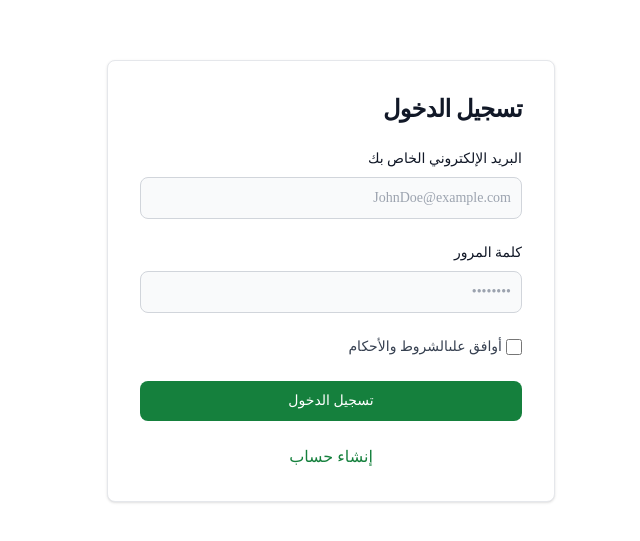
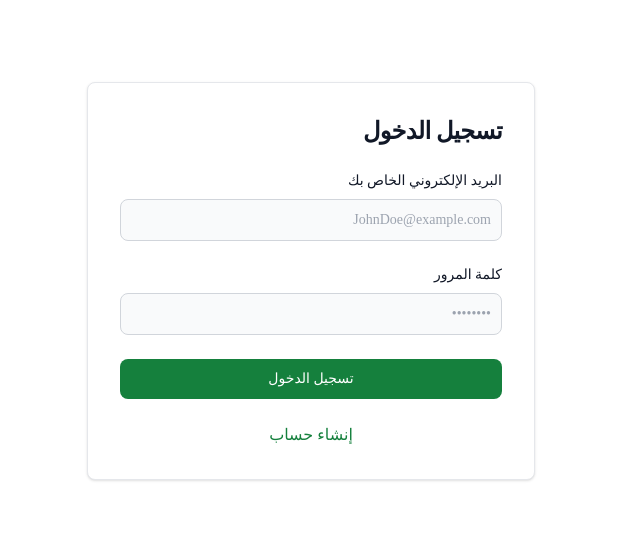
Before and after one commit to Abdallah66hossam/mal-allah, a React (Vite) app: page /login in a window 1280 px wide. Shown: the part 119-660 px from the top of the page, without its empty margins (437-1077 px from the left). Built offline with nearby package versions, Linux system fonts and the light colour scheme; a web font is replaced by a local one.

Commit message:
integrate api with signup, login, create project and logout(working)

```diff
--- a/src/layout/RootLayout.jsx
+++ b/src/layout/RootLayout.jsx
@@ -1,6 +1,6 @@
 import { Outlet, useLocation } from "react-router-dom";
-import NavBar from "./NavBar";
-import Footer from "./Footer";
+import NavBar from "./shared/NavBar";
+import Footer from "./shared/Footer";
 
 const RootLayout = () => {
   const location = useLocation();
--- a/src/layout/auth/components/Login.jsx
+++ b/src/layout/auth/components/Login.jsx
@@ -1,11 +1,11 @@
+import { useEffect } from "react";
 import axios from "axios";
-import { useEffect, useState } from "react";
 import { Link, useNavigate } from "react-router-dom";
-import Alert from "../../Alert";
+import { useAlert } from "../../context/AlertContext";
 
 const Login = () => {
   const navigate = useNavigate();
-  const [alert, setAlert] = useState({});
+  const { showAlert } = useAlert();
 
   useEffect(() => {
     const token = localStorage.getItem("token");
@@ -23,40 +23,25 @@ const Login = () => {
     if (!email || !password) return;
 
     try {
-      const response = await axios.post("https://donate-app-n7oe.onrender.com/login", formData);
+      const response = await axios.post(
+        "https://donate-app-n7oe.onrender.com/login",
+        {
+          email,
+          password,
+        }
+      );
 
       const { token } = response.data.data;
-      console.log(token);
       localStorage.setItem("token", token);
-      setAlert({ message: response.data.message, type: "success" });
-
-      if(token){
-        axios.interceptors.request.use((config) => {
-          config.headers["Authorization"] = `${token}`;
-          return config;
-        });
-      }
-
+      showAlert(response.data.message, "teal");
       navigate("/");
     } catch (error) {
-      setAlert({ message: "Error registering user", type: "error" });
+      showAlert(error.response.data.error, "red");
     }
   };
 
-  const handleCloseAlert = () => {
-    setAlert(null);
-  };
-
   return (
-    <>
-       {alert && (
-        <Alert
-          message={alert.message}
-          type={alert.type}
-          onClose={handleCloseAlert}
-        />
-      )}
-      <form onSubmit={handleSubmit}>
+    <form onSubmit={handleSubmit}>
       <div className="flex flex-col items-center justify-center h-screen px-6 py-8 mx-auto lg:py-0">
         <div className="w-full bg-white rounded-lg shadow border md:mt-0 sm:max-w-md xl:p-0">
           <div className="p-6 space-y-4 md:space-y-6 sm:p-8">
@@ -93,30 +78,6 @@ const Login = () => {
                 className="bg-gray-50 border border-gray-300 text-gray-900 sm:text-sm rounded-lg block w-full p-2.5"
               />
             </div>
-            <div className="flex items-start">
-              <div className="flex items-center h-5">
-                <input
-                  id="terms"
-                  name="terms"
-                  type="checkbox"
-                  className="w-4 h-4 border border-gray-300 rounded bg-gray-50 focus:ring-3 focus:ring-primary-300 bg-gray-700 border-gray-600 focus:ring-primary-600 ring-offset-gray-800"
-                />
-              </div>
-              <div className="ml-3 text-sm">
-                <label
-                  htmlFor="terms"
-                  className="m-1 font-light text-gray-700 text-gray-300"
-                >
-                  أوافق على
-                  <a
-                    href="#"
-                    className="font-medium text-primary-600 hover:underline text-primary-500"
-                  >
-                    الشروط والأحكام
-                  </a>
-                </label>
-              </div>
-            </div>
             <button
               type="submit"
               className="w-full bg-green-700 hover:bg-green-600 focus:ring-4 focus:outline-none focus:ring-primary-300 font-medium rounded-lg text-sm px-5 py-2.5 text-center  focus:ring-blue-800 text-white"
@@ -130,8 +91,6 @@ const Login = () => {
         </div>
       </div>
     </form>
-    </>
-
   );
 };
 
--- a/src/layout/auth/components/Project.jsx
+++ b/src/layout/auth/components/Project.jsx
@@ -1,7 +1,21 @@
 import axios from "axios";
-import { useState } from "react";
+import { useEffect, useState } from "react";
+import { useAlert } from "../../context/AlertContext";
+import { useNavigate } from "react-router-dom";
 
 const Register = () => {
+  const navigate = useNavigate();
+
+  useEffect(() => {
+    const token = localStorage.getItem("token");
+    if (!token) {
+      navigate("/");
+    }
+
+    axios.get()
+  }, [navigate]);
+
+  const { showAlert } = useAlert();
   const [formData, setFormData] = useState({
     name_ar: "",
     name_en: "",
@@ -33,7 +47,8 @@ const Register = () => {
     try {
       const token = localStorage.getItem("token");
       if (!token) {
-        throw new Error("Authentication token not found");
+        showAlert("Authentication token not found", "red");
+        return
       }
 
       const headers = {
@@ -47,14 +62,15 @@ const Register = () => {
       }
 
       const response = await axios.post(
-        "https://donate-app-n7oe.onrender.com/api/v1/user/projects",
+        "https://donate-app-n7oe.onrender.com/api/v1/user/projects?locale=ar",
         data,
         { headers }
       );
 
-      console.log("Project created successfully", response);
+      showAlert(response.data.message, "teal");
+      navigate("/");
     } catch (error) {
-      console.error("Error creating project:", error);
+      showAlert(error.response.data.error, "red");
     }
   };
 
@@ -134,14 +150,14 @@ const Register = () => {
             <div>
               <label className="block mb-2 text-sm font-medium text-gray-900"></label>
               <select
-                name="type_project"
-                value={formData.type_project}
+                name="project_type_id"
+                value={formData.project_type_id}
                 onChange={handleInputChange}
                 className="bg-gray-50 border border-gray-300 text-gray-900 sm:text-sm rounded-lg block w-full p-2.5"
               >
                 <option selected>نوعية المشروع</option>
-                <option value="بناء دار أيتام">بناء دار أيتام</option>
-                <option value="بناء مسجد">بناء مسجد</option>
+                <option value="1">بناء دار أيتام</option>
+                <option value="2">بناء مسجد</option>
               </select>
             </div>
 
--- a/src/layout/auth/components/register.jsx
+++ b/src/layout/auth/components/register.jsx
@@ -1,10 +1,12 @@
 import axios from "axios";
 import { useState, useEffect } from "react";
-import Alert from "../../Alert";
+
 import { useNavigate } from "react-router-dom";
+import { useAlert } from "../../context/AlertContext";
 
 const Register = () => {
   const navigate = useNavigate();
+  const { showAlert } = useAlert();
 
   useEffect(() => {
     const token = localStorage.getItem("token");
@@ -13,7 +15,6 @@ const Register = () => {
     }
   }, [navigate]);
 
-  const [alert, setAlert] = useState({});
   const [formData, setFormData] = useState({
     name: "",
     email: "",
@@ -45,10 +46,7 @@ const Register = () => {
     const { password, password_confirmation } = formData;
 
     if (password !== password_confirmation) {
-      setAlert({
-        message: "Password and confirm password do not match",
-        type: "error"
-      });
+      showAlert("Password and confirm password do not match", "red");
       return;
     }
 
@@ -59,7 +57,8 @@ const Register = () => {
       );
       const { token } = response.data;
       localStorage.setItem("token", token);
-      setAlert({ message: response.data.message, type: "success" });
+
+      showAlert(response.data.message, "teal");
 
       axios.interceptors.request.use((config) => {
         config.headers["Authorization"] = `Bearer ${token}`;
@@ -68,23 +67,12 @@ const Register = () => {
 
       navigate("/");
     } catch (error) {
-      setAlert({ message: "Error registering user", type: "error" });
+      showAlert(error.response.data.error, "red");
     }
-  };
-
-  const handleCloseAlert = () => {
-    setAlert(null);
   };
 
   return (
     <>
-      {alert && (
-        <Alert
-          message={alert.message}
-          type={alert.type}
-          onClose={handleCloseAlert}
-        />
-      )}
       <form onSubmit={handleSubmit}>
         <div className="flex flex-col items-center justify-center px-6 py-8 mx-auto lg:py-0 h-screen">
           <div className="w-full bg-white rounded-lg shadow border md:mt-0 sm:max-w-md xl:p-0">
--- /dev/null
+++ b/src/layout/context/AlertContext.jsx
@@ -0,0 +1,34 @@
+/* eslint-disable react/prop-types */
+
+import { createContext, useContext, useState } from "react";
+import Alert from "../shared/Alert";
+
+const AlertContext = createContext();
+
+export const useAlert = () => useContext(AlertContext);
+
+export const AlertProvider = ({ children }) => {
+  const [alert, setAlert] = useState({
+    message: "",
+    type:"red"
+  });
+
+  const showAlert = (message, type) => {
+    setAlert({ message, type });
+    setTimeout(() => {
+      hideAlert();
+      console.log(message, type);
+    }, 1500);
+  };
+
+  const hideAlert = () => {
+    setAlert(null);
+  };
+
+  return (
+    <AlertContext.Provider value={{ showAlert }}>
+      {children}
+      {alert && <Alert message={alert.message} type={alert.type} onClose={hideAlert} />}
+    </AlertContext.Provider>
+  );
+};
--- a/src/layout/NavBar.jsx
+++ b/src/layout/shared/NavBar.jsx
@@ -1,8 +1,11 @@
+import axios from "axios";
 import { useEffect, useRef } from "react";
 import { Link } from "react-router-dom";
+import { useAlert } from "../context/AlertContext";
 
 const NavBar = () => {
   let nav = useRef();
+  const { showAlert } = useAlert();
 
   useEffect(() => {
     window.addEventListener("scroll", () => {
@@ -25,6 +28,24 @@ const NavBar = () => {
     };
   }, []);
 
+  async function logout() {
+    const headers = {
+      Authorization: localStorage.getItem("token"),
+    };
+    try {
+      const response = await axios.delete(
+        "https://donate-app-n7oe.onrender.com/logout",
+        { headers }
+      );
+
+      localStorage.removeItem("token");
+      showAlert(response.data.message, "red");
+    } catch (error) {
+      showAlert("Error logging out", "red");
+      console.error("Error logging out:", error);
+    }
+  }
+
   const isLoggedIn = localStorage.getItem("token");
 
   return (
@@ -46,10 +67,7 @@ const NavBar = () => {
         <div className="flex md:order-2 space-x-3 md:space-x-0 rtl:space-x-reverse gap-2">
           {isLoggedIn ? (
             <button
-              onClick={() => {
-                localStorage.removeItem("token");
-                window.location.reload();
-              }}
+              onClick={logout}
               type="button"
               className="text-white bg-red-700 hover:bg-red-800 duration-300 focus:outline-none font-medium rounded-lg text-sm px-4 py-2 text-center"
             >
@@ -135,6 +153,14 @@ const NavBar = () => {
                 href="#"
                 className="block py-2 px-3 text-green-700 arabicFontBold rounded hover:bg-gray-100 duration-300"
               >
+                <Link to="/create-project">انشاء مشروع</Link>
+              </a>
+            </li>
+            <li>
+              <a
+                href="#"
+                className="block py-2 px-3 text-green-700 arabicFontBold rounded hover:bg-gray-100 duration-300"
+              >
                 تواصل معنا
               </a>
             </li>
```
Also changed, not shown: src/main.jsx (+7 -3 lines), src/layout/shared/Alert.jsx (renamed from src/layout/Alert.jsx), src/layout/shared/Footer.jsx (renamed from src/layout/Footer.jsx).
